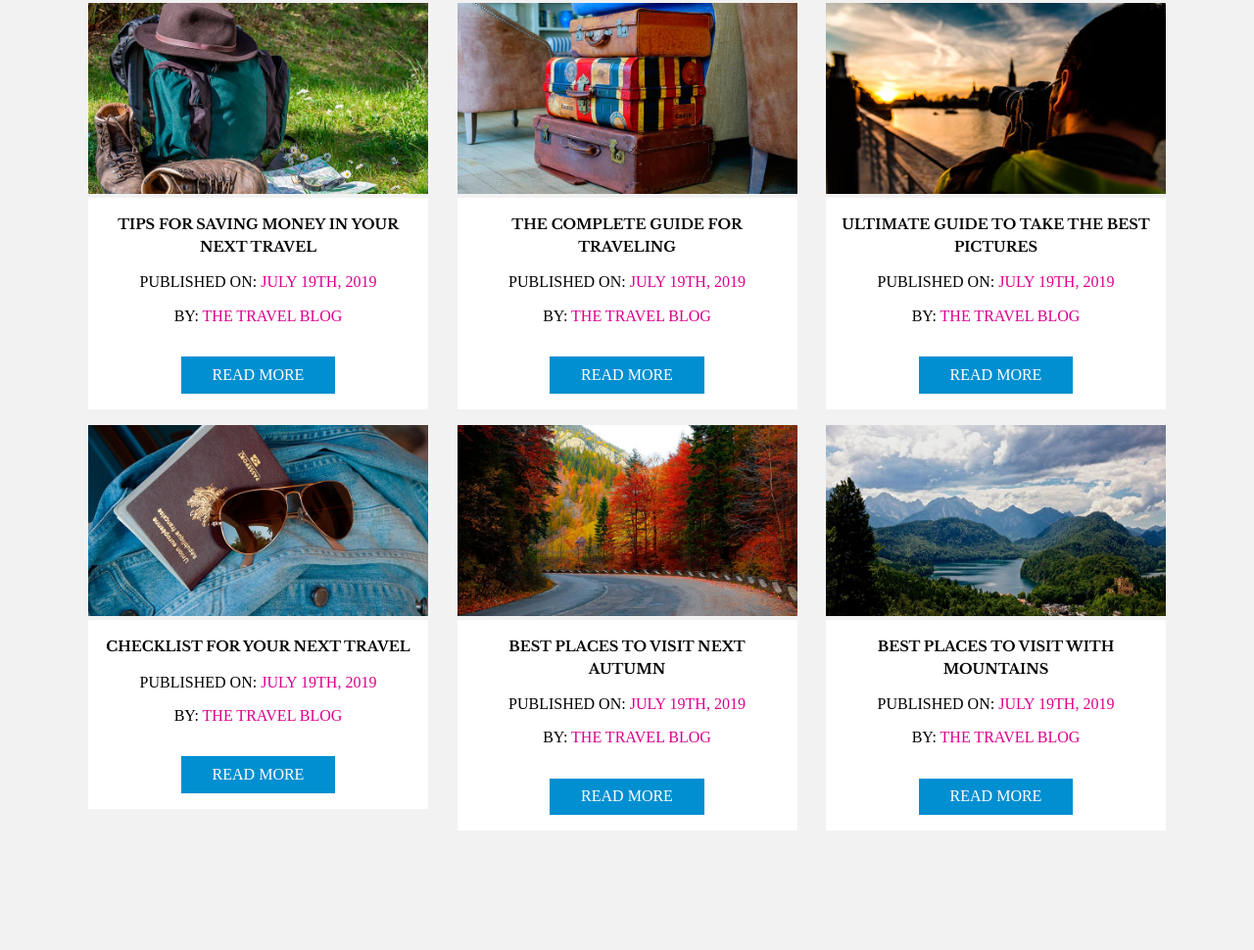
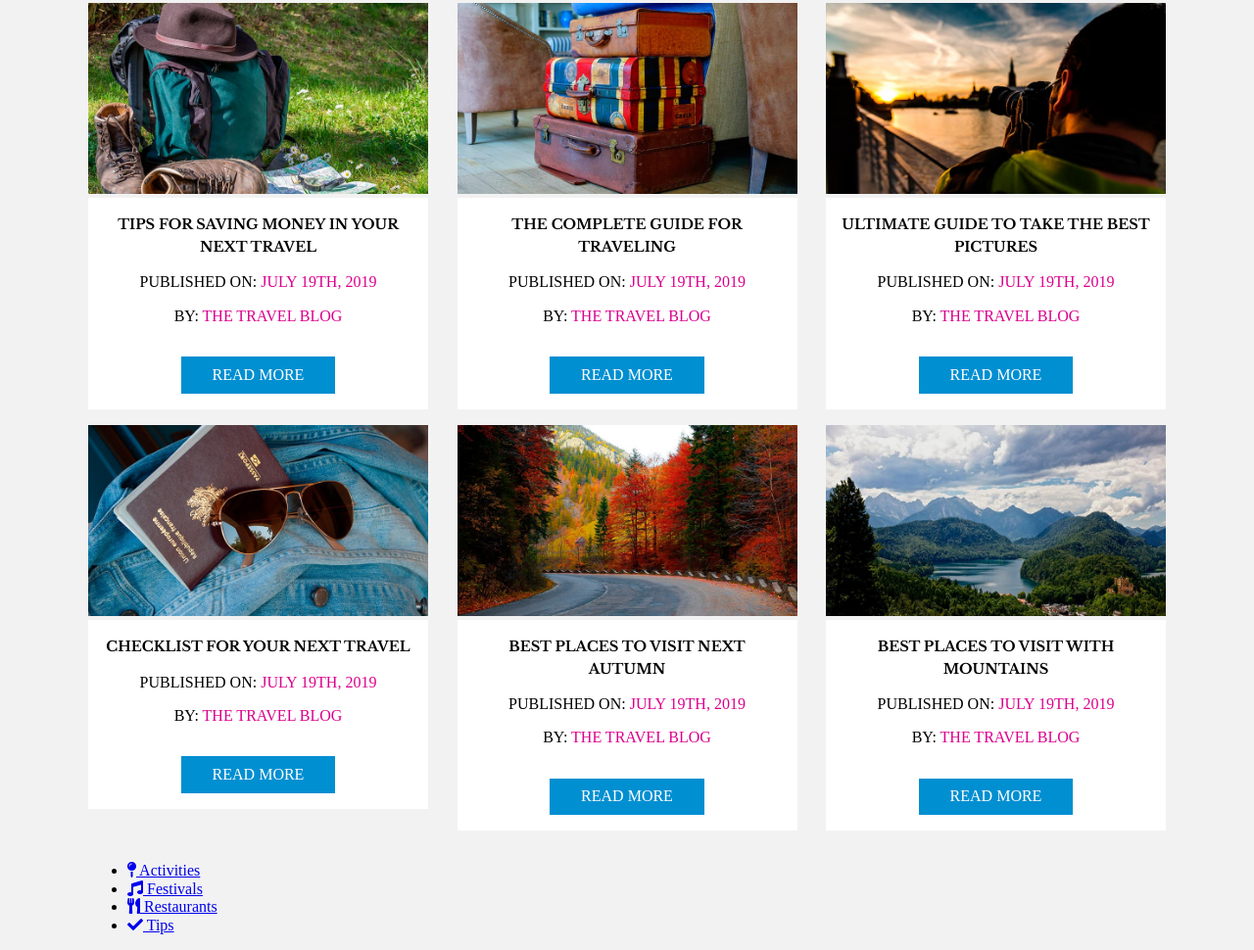
Before and after one commit to Divyarg018/09_building_a_blog_homepage_layout, a plain HTML site: page index.html in a window 1280 px wide. Shown: the part 869-1839 px from the top of the page at 98% size. Before the commit the page ends 1733 px from the top, so only its background shows below. Drawn offline with nearby package versions, Linux system fonts and the light colour scheme.

Commit message:
working with the categories html

```diff
--- a/index.html
+++ b/index.html
@@ -5,6 +5,7 @@
     <meta name="viewport" content="width=device-width, initial-scale=1.0">
     <meta http-equiv="X-UA-Compatible" content="ie=edge">
     <title>Cards Flexbox</title>
+    <link rel="stylesheet" href="https://use.fontawesome.com/releases/v5.5.0/css/all.css" integrity="sha384-B4dIYHKNBt8Bc12p+WXckhzcICo0wtJAoU8YZTY5qE0Id1GSseTk6S+L3BlXeVIU" crossorigin="anonymous">
     <link rel="stylesheet" href="https://necolas.github.io/normalize.css/8.0.0/normalize.css">
     <link href="https://fonts.googleapis.com/css?family=Libre+Baskerville:400,700" rel="stylesheet">
     <link rel="stylesheet" href="css/style.css">
@@ -90,6 +91,36 @@
                     </div>
                 </article>
             </main>
+            <div class="categories">
+                <ul>
+                    <li>
+                        <a href="#">
+                            <i class="fas fa-map-pin"></i>
+                            Activities
+                        </a>
+                    </li>
+                    <li>
+                        <a href="#">
+                            <i class="fas fa-music"></i>
+                            Festivals
+                        </a>
+                    </li>
+                    <li>
+                        <a href="#">
+                            <i class="fas fa-utensils"></i>
+                            Restaurants
+                        </a>
+                    </li>
+                    <li>
+                        <a href="#">
+                            <i class="fas fa-check"></i>
+                            Tips
+                        </a>
+                    </li>
+                </ul>
+            </div>
+    </div>
+
     </div>
 
 </body>
```
